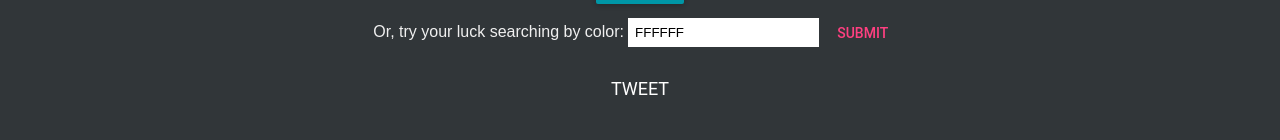
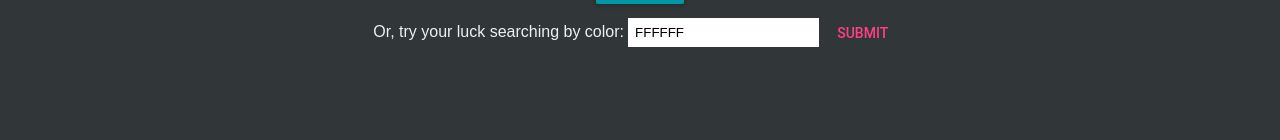
Before and after one commit to N7Layla/artmood, a React (Create React App) app: page / in a window 1280 px wide. Shown: the part 160-300 px from the top of the page. Built offline with nearby package versions, Linux system fonts and the light colour scheme.

Commit message:
added tweet button

```diff
--- a/src/Art.js
+++ b/src/Art.js
@@ -5,41 +5,31 @@ import {fetchArt} from './store/art'
 import FlatButton from 'material-ui/FlatButton';
 
 class Art extends Component {
-  constructor() {
-    super()
-    //this.tweet = this.tweet.bind(this)
-  }
-
-  // tweet() {
-  //   window.open(tweetUrl);
-  // }
-
   render() {
     const style = {
       button: {
         textTransform: 'uppercase'
       }
     }
-    console.log("props", this.props.art)
     let art = this.props.art
     let piece = art[Math.floor(Math.random() * art.length)]
-    let tweetUrl = 'https://twitter.com/intent/tweet?text=' + 'Check out this art: '
+    let tweetUrl = 'https://twitter.com/intent/tweet?text=I love this art! '
     return (
         <div className="App-intro">
         { piece ?
           <div>
         <div className="art-caption">{piece.images[0] ?
           <div>
-          <img height="500px" alt={piece.title} src={piece.images[0].baseimageurl || piece.images[0].iiifbaseuri} />
+          <img height="450px" alt={piece.title} src={piece.images[0].baseimageurl || piece.images[0].iiifbaseuri} />
         <div>{piece.title}, {piece.people ? piece.people.filter(person => person.role === "Artist")[0].displayname || piece.people[0].displayname : ''}, {piece.dated || piece.century}, {piece.culture}, {piece.technique}</div>
         <div><small>{piece.creditline}</small></div>
         <div><FlatButton style={style.button}><a href={piece.url}>Read More About This Piece</a></FlatButton></div>
+        <div><FlatButton style={style.button} onClick={() => window.open(tweetUrl + "'" + piece.title + "' by " + piece.people[0].name + " " + piece.url + " (via %23ARTmood)")}>Share on Twitter</FlatButton></div>
         </div>
         : 'Apologies, try again.'}</div>
         </div>
            : <br />
         }
-        <div><FlatButton style={style.button} onClick={() => window.open(tweetUrl + "'" + piece.title + "' by " + piece.people[0].name + " " + piece.url + " " + '&image=' + piece.images[0].baseimageurl)}>Tweet</FlatButton></div>
         </div>
     )
   }
--- a/src/store/art.js
+++ b/src/store/art.js
@@ -11,8 +11,6 @@ const getArtwork = art => ({type: GET_ARTWORK, art})
 const getColor = art => ({type: GET_COLOR, art})
 
 export const fetchArt = (mood) => (dispatch) => {
-  console.log("mood=", mood)
-  console.log("env=", process.env)
   axios.get(baseUrl + `&keyword=${mood}&` + process.env.REACT_APP_KEY)
   .then(res => dispatch(getArtwork(res.data.records.filter(piece => piece.images.length > 0))))
   .catch(err => console.error(err))
```
